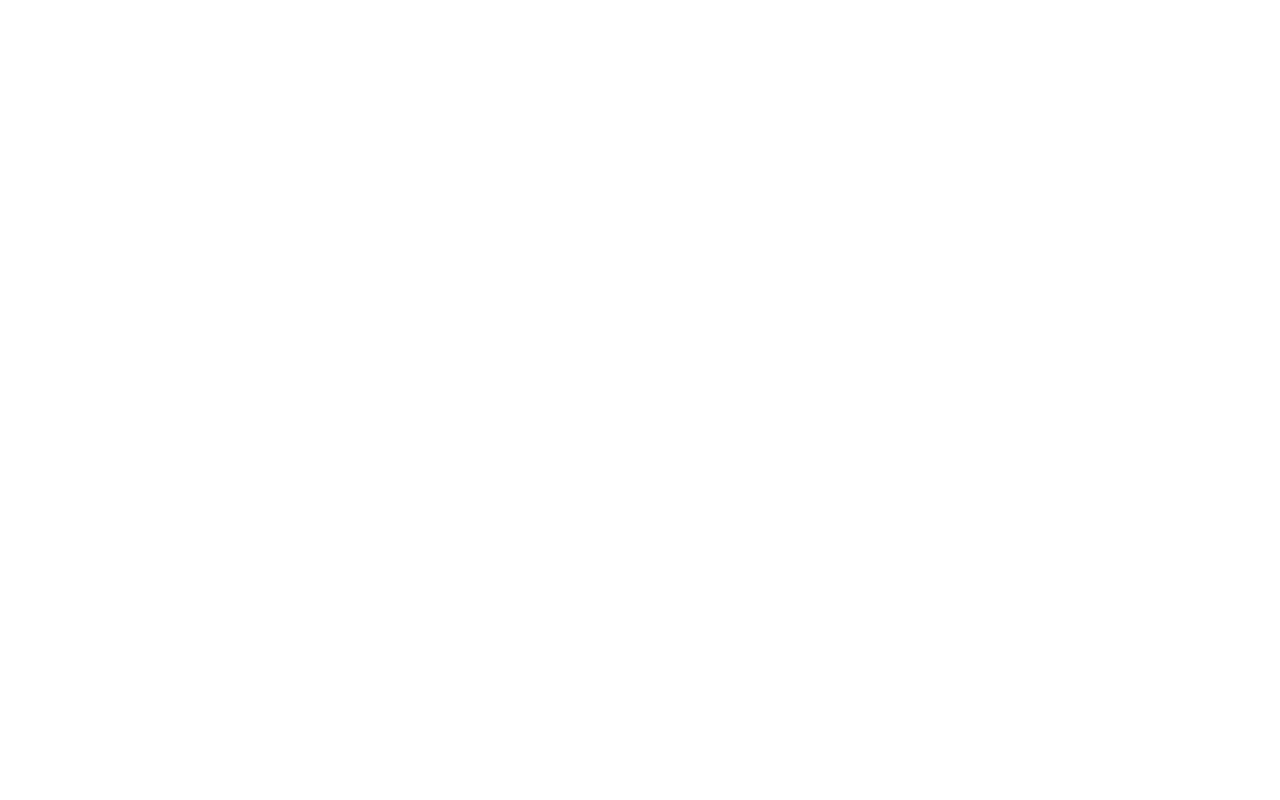
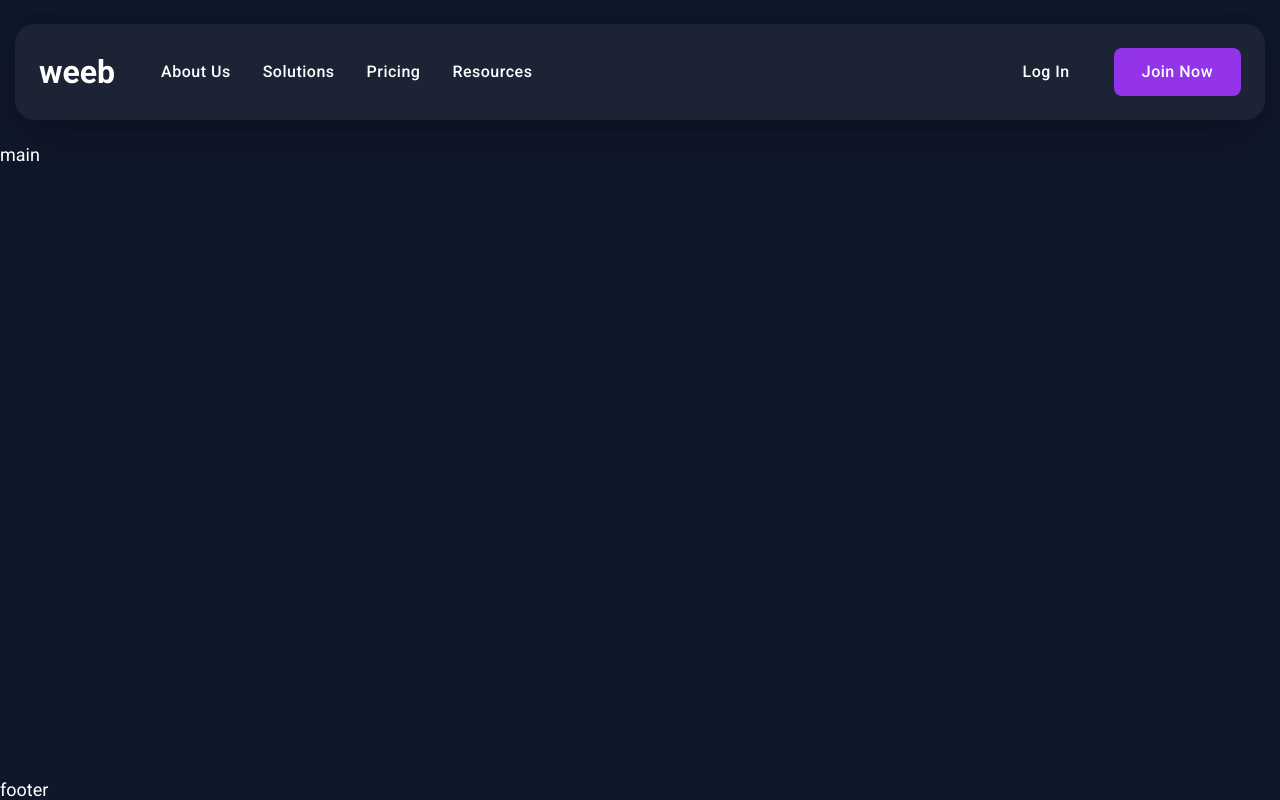
Before and after one commit to nikitachupahin/weeb-landing-page, a plain HTML site: page index.html in a window 1280 px wide. Drawn offline with Linux system fonts and the light colour scheme.

Commit message:
Implemented header section

```diff
--- /dev/null
+++ b/css/component.css
@@ -0,0 +1,40 @@
+.button {
+    background-color: #9333ea;
+    color: #fff;
+    font-size: 20px;
+    font-weight: 500;
+    line-height: 1.2;
+    letter-spacing: .5px;
+    text-align: center;
+    border-radius: 8px;
+    padding-inline: 40px;
+    padding-block: 16px;
+    transition: all 0.3s;
+}
+
+.button--min {
+    font-size: 16px;
+    padding-inline: 28px;
+    padding-block: 12px;
+    line-height: 1.5;
+}
+
+.button--transp {
+    background-color: transparent;
+}
+
+.button--white-border {
+    border: 2px solid #fff;
+    background-color: transparent;
+    padding-block: 14px;
+}
+
+.button:hover {
+    background-color: white;
+    color: #9333ea;
+}
+
+.button--transp:hover, .button--white-border:hover {
+    background-color: #9333ea;
+    color: white;
+}
--- /dev/null
+++ b/css/reset.css
@@ -0,0 +1,42 @@
+*,
+*::before,
+*::after {
+	padding: 0;
+	margin: 0;
+	border: 0;
+	box-sizing: border-box;
+}
+*::before,
+*::after {
+	display: inline-block;
+}
+a {
+	display: inline-block;
+	text-decoration: none;
+	color: inherit;
+}
+img {
+	vertical-align: top;
+}
+
+ul li {
+	list-style: none;
+}
+
+button {
+	background-color: transparent;
+}
+
+h1,
+h2,
+h3,
+h4,
+h5,
+h6 {
+	font-family: inherit;
+	font-size: inherit;
+}
+html,
+body {
+	block-size: 100%;
+}
--- a/css/style.css
+++ b/css/style.css
@@ -0,0 +1,96 @@
+@import url(./reset.css);
+@import url(./component.css);
+
+body {
+    font-family: 'Roboto', sans-serif;
+    font-size: 18px;
+    background-color: #0F172A;
+    color: #fff;
+}
+
+[class*="__container"] {
+    max-inline-size: 1310px;
+    margin-inline: auto;
+    padding-inline: 15px;
+}
+
+.wrapper {
+    display: flex;
+    flex-direction: column;
+    min-block-size: 100%;
+    overflow: clip;
+}
+
+.wrapper>main {
+    flex: 1;
+}
+
+/* Header Section */
+.header {}
+
+.header__container {
+    padding-block: 24px;
+}
+
+.header__body {
+    box-shadow: 0 0 15px 0 rgba(0, 0, 0, .07), 0 25px 50px -12px rgba(0, 0, 0, .25);
+    border-radius: 20px;
+    background-color: rgba(255, 255, 255, .05);
+    display: grid;
+    grid-template-columns: auto 1fr auto;
+    align-items: center;
+    padding: 24px;
+    column-gap: 46px;
+    row-gap: 10px;
+}
+
+.header__logo {
+    font-size: 32px;
+    font-weight: 700;
+    line-height: 35px;
+    letter-spacing: 0;
+    transition: color 0.3s ease-in;
+}
+
+.header__logo:hover {
+    color: #9333ea;
+}
+
+.header__menu {}
+
+.menu {}
+
+.menu__body {}
+
+.menu__list {
+    display: flex;
+    align-items: center;
+    column-gap: 32px;
+    row-gap: 10px;
+}
+
+.menu__item {}
+
+.menu__link {
+    color: #fff;
+    font-size: 16px;
+    font-weight: 500;
+    line-height: 1.5;
+    letter-spacing: .5px;
+    transition: color 0.3s;
+}
+
+.menu__link:hover {
+    color: #9333ea;
+}
+
+.header__actions {}
+
+.actions-header {
+    display: flex;
+    align-items: center;
+    flex-wrap: wrap;
+    gap: 16px;
+}
+
+.actions-header__button {}
--- a/index.html
+++ b/index.html
@@ -1,12 +1,48 @@
 <!DOCTYPE html>
 <html lang="en">
+
 <head>
     <meta charset="UTF-8">
     <meta name="viewport" content="width=device-width, initial-scale=1.0">
+    <link href="https://fonts.googleapis.com/css?family=Roboto:regular,500,700,800" rel="stylesheet" />
     <link rel="stylesheet" href="./css/style.css">
     <title>Weeb</title>
 </head>
+
 <body>
+    <div class="wrapper">
+        <header class="header">
+            <div class="header__container">
+                <div class="header__body">
+                    <a href="#" class="header__logo">weeb</a>
+                    <div class="header__menu menu">
+                        <nav class="menu__body">
+                            <ul class="menu__list">
+                                <li class="menu__item">
+                                    <a href="#" class="menu__link">About Us</a>
+                                </li>
+                                <li class="menu__item">
+                                    <a href="#" class="menu__link">Solutions</a>
+                                </li>
+                                <li class="menu__item">
+                                    <a href="#" class="menu__link">Pricing</a>
+                                </li>
+                                <li class="menu__item">
+                                    <a href="#" class="menu__link">Resources</a>
+                                </li>
+                            </ul>
+                        </nav>
+                    </div>
+                    <div class="header__actions actions-header">
+                        <a href="#" class="actions-header__button button button--min button--transp">Log In</a>
+                        <a href="#" class="actions-header__button button button--min">Join Now</a>
+                    </div>
+                </div>
+            </div>
+        </header>
+        <main class="page">main</main>
+        <footer class="footer">footer</footer>
+    </div>
+</body>
 
-</body>
 </html>
```
